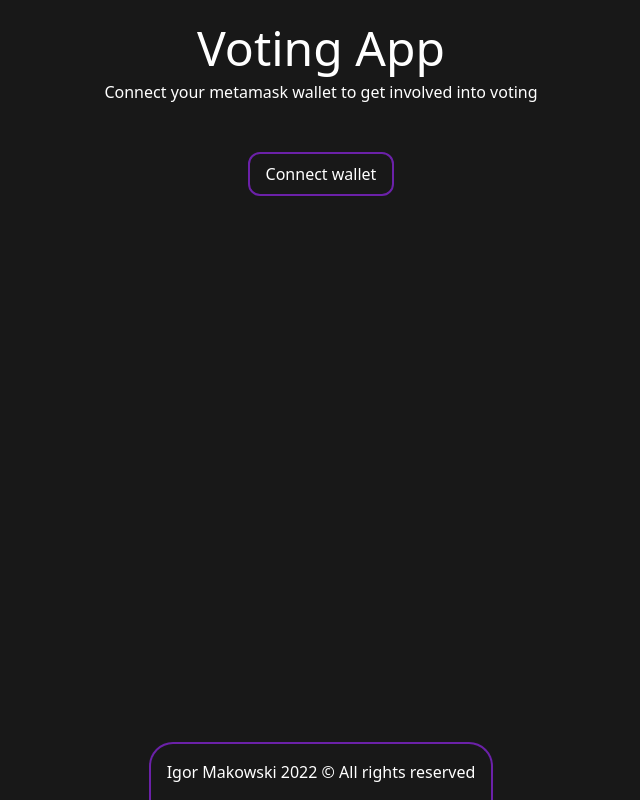
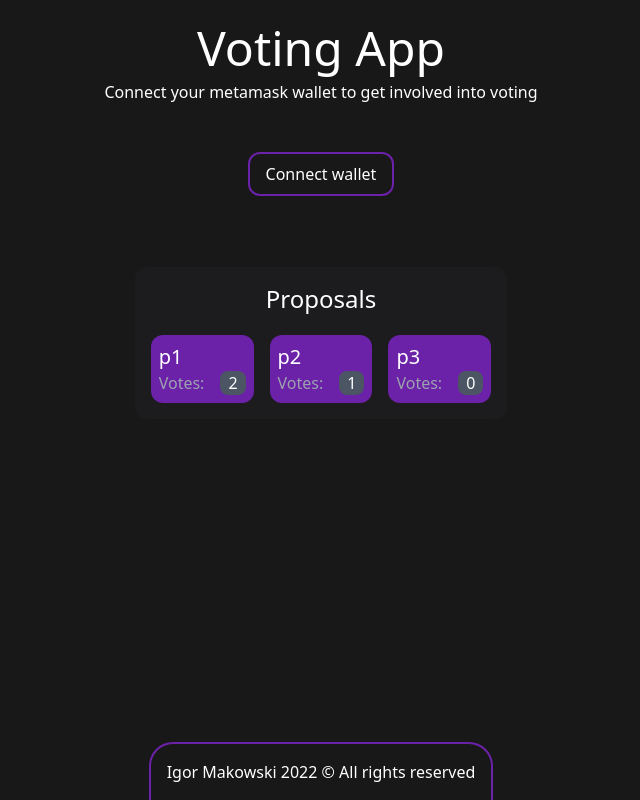
Before and after one commit to Mnigos/voting-www, a Svelte app: page / in a window 1280 px wide. Shown: the whole page, without its empty margins (319-959 px from the left). Built offline with nearby package versions, Linux system fonts and the light colour scheme.

Commit message:
feat(App): implement proposals card

```diff
--- a/src/App.svelte
+++ b/src/App.svelte
@@ -1,12 +1,13 @@
 <script lang="ts">
   import Alert from './lib/Alert.svelte'
+  import ProposalsCard from './lib/ProposalsCard.svelte'
   import ConnectWalletButton from './lib/ConnectWalletButton.svelte'
   import Footer from './lib/Footer.svelte'
   import { showNoEthereumAlert } from './store'
 </script>
 
 <main
-  class="bg-dark-800 min-h-screen text-white grid justify-items-center grid-rows-2"
+  class="bg-dark-800 min-h-screen text-white grid justify-items-center grid-rows-3"
 >
   <div class="flex flex-col items-center gap-8">
     <header class="text-center p-4">
@@ -17,6 +18,8 @@
 
     <ConnectWalletButton />
   </div>
+
+  <ProposalsCard />
 
   <div class="self-end">
     <Footer />
--- /dev/null
+++ b/src/lib/ProposalCard.svelte
@@ -0,0 +1,57 @@
+<script lang="ts">
+  import IoMdCheckmark from 'svelte-icons/io/IoMdCheckmark.svelte'
+
+  import Button from './Button.svelte'
+
+  import { Colors } from '~/common'
+
+  export let name: string
+  export let votes: number
+
+  let showVoteButton = false
+  let isVoted = false
+</script>
+
+<div
+  class="relative pb-16 transition-all duration-300"
+  class:pb-16={showVoteButton}
+>
+  <button
+    class="flex flex-col bg-purple-800 p-2 rounded-xl z-50"
+    on:click={() => (showVoteButton = !showVoteButton)}
+  >
+    <header class="text-xl">
+      <p>{name}</p>
+    </header>
+
+    <div class="flex gap-4">
+      <p class="text-gray-400">Votes:</p>
+
+      <div class="rounded-lg text-center bg-gray-600 px-2">{votes}</div>
+    </div>
+  </button>
+
+  <div
+    class="absolute transition-all duration-300 -top-10 opacity-100 opacity-0 transform translate-y-31 w-full flex justify-center z-10"
+    class:opacity-100={showVoteButton}
+    class:opacity-0={!showVoteButton}
+    class:translate-y-31={showVoteButton}
+  >
+    <Button
+      on:click={() => (isVoted = true)}
+      color={isVoted ? Colors.GREEN : Colors.PURPLE}
+      isFilled
+    >
+      {#if isVoted}
+        <div class="flex gap-2">
+          <div class="w-[24px] h-[24px]">
+            <IoMdCheckmark />
+          </div>
+          <p>Voted</p>
+        </div>
+      {:else}
+        Vote
+      {/if}
+    </Button>
+  </div>
+</div>
--- /dev/null
+++ b/src/lib/ProposalsCard.svelte
@@ -0,0 +1,29 @@
+<script lang="ts">
+  import Card from './Card.svelte'
+  import ProposalCard from './ProposalCard.svelte'
+
+  const proposals = [
+    {
+      name: 'p1',
+      votes: 2,
+    },
+    {
+      name: 'p2',
+      votes: 1,
+    },
+    {
+      name: 'p3',
+      votes: 0,
+    },
+  ]
+</script>
+
+<div>
+  <Card title="Proposals">
+    <div class="flex gap-4">
+      {#each proposals as { name, votes }}
+        <ProposalCard {name} {votes} />
+      {/each}
+    </div>
+  </Card>
+</div>
```
